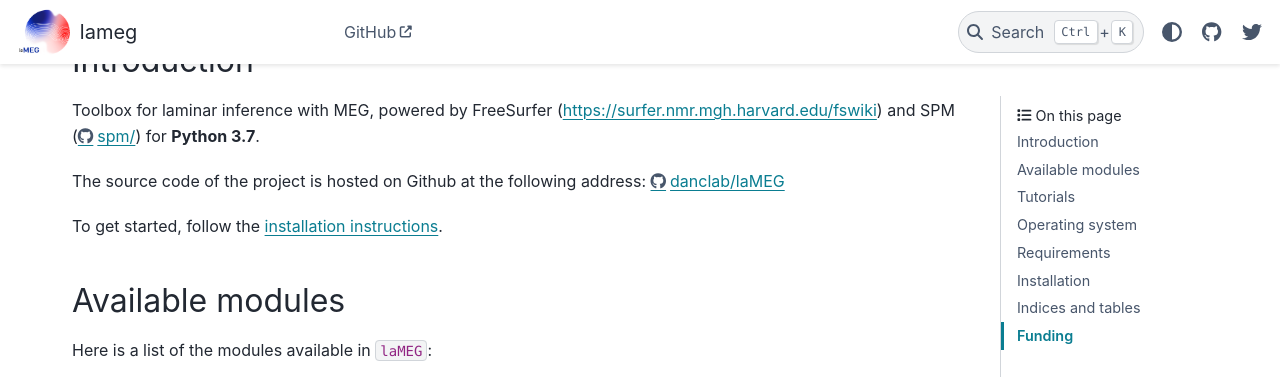
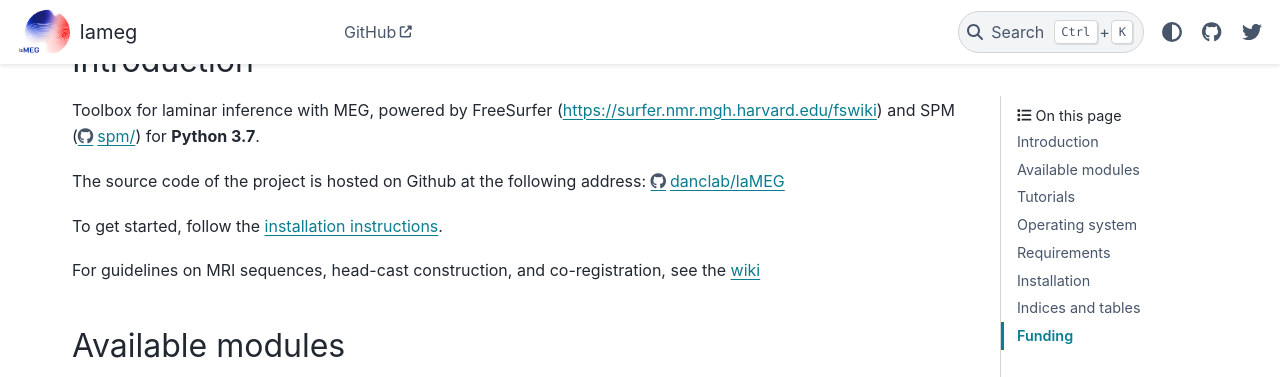
Before and after one commit to danclab/laMEG, a Sphinx documentation site: the page built from docs/index.rst, in a window 1280 px wide and 900 px high, scrolled down 323 px, cut to the strip 0-377 px from the top of the window. Built offline with Sphinx 7.4.7 and the PyData theme 0.15.4, drawn with Linux system fonts in a browser that asks for light colours; pages that are not in the unit, such as notebooks, are missing from menus.

Commit message:
Added links to wiki

```diff
--- a/README.rst
+++ b/README.rst
@@ -57,6 +57,7 @@ Once you have installed ``laMEG``, check out the
 `example notebooks <https://github.com/danclab/laMEG/tree/main/examples>`_,
 `tutorials <https://github.com/danclab/laMEG/tree/main/tutorials>`_, and
 `documentation <https://danclab.github.io/laMEG/>`_.
+For guidelines on MRI sequences, head-cast construction, and co-registration, see the `wiki <https://github.com/danclab/laMEG/wiki>`_
 
 Funding
 =======
--- a/docs/index.rst
+++ b/docs/index.rst
@@ -11,6 +11,8 @@ The source code of the project is hosted on Github at the following address:
 https://github.com/danclab/laMEG
 
 To get started, follow the `installation instructions <https://danclab.github.io/laMEG/#installation>`_.
+
+For guidelines on MRI sequences, head-cast construction, and co-registration, see the `wiki <https://github.com/danclab/laMEG/wiki>`_
 
 Available modules
 -----------------
```
